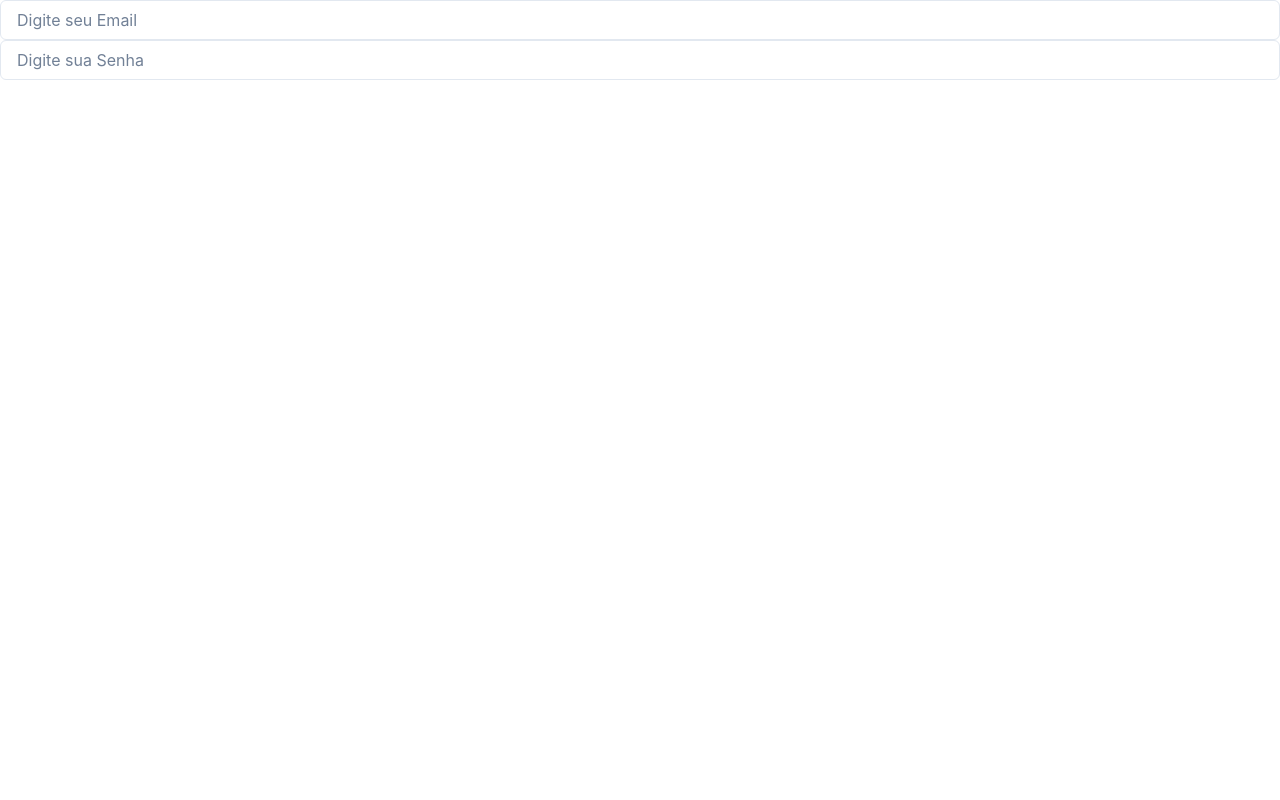
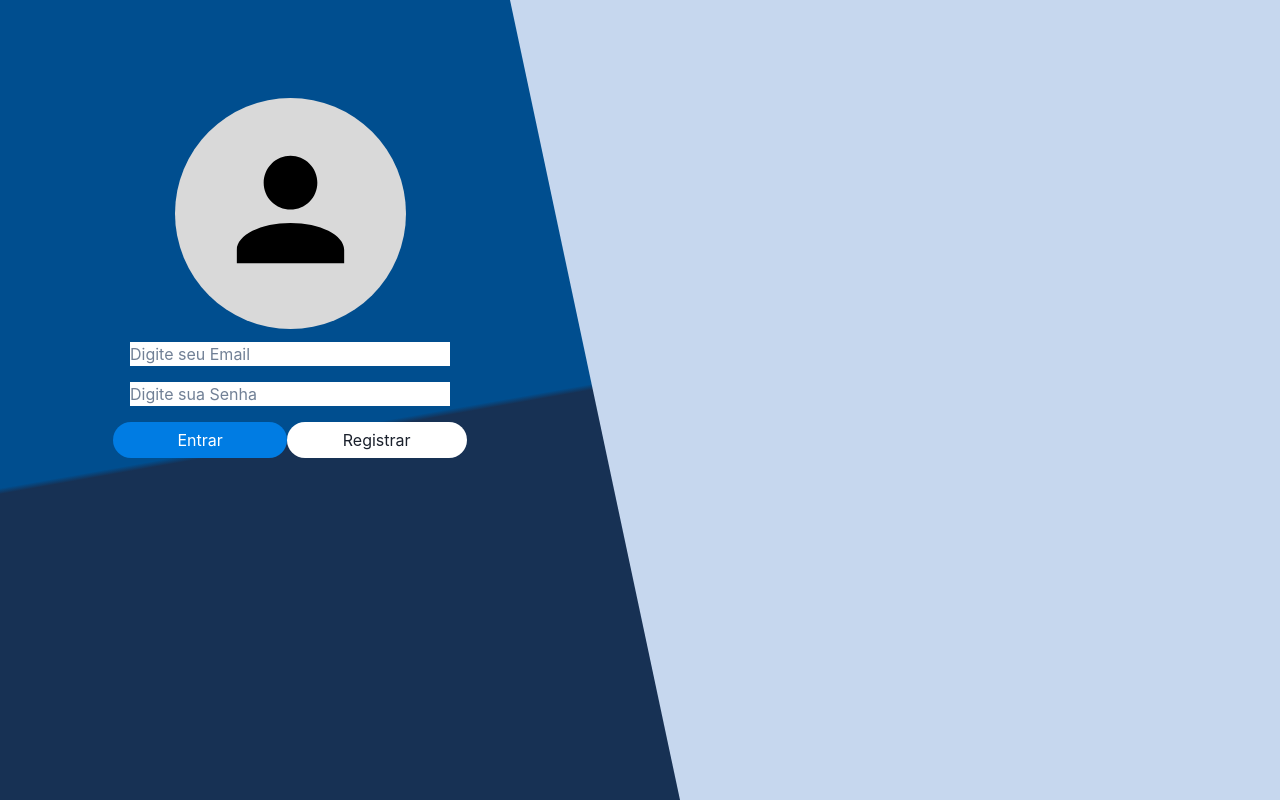
Before and after one commit to ChristianRomao/Organize-tcc, a React (Create React App) app: page / in a window 1280 px wide. Built offline with nearby package versions, Linux system fonts and the light colour scheme.

Commit message:
container-left-login

```diff
--- a/src/pages/LoginPage.css
+++ b/src/pages/LoginPage.css
@@ -1,3 +1,57 @@
-body {
-    background-color: #C6D7EE;
+:root {
+    --cor-fundo: #C6D7EE;
 }
+
+.body {
+    display: flex;
+    width: 100vw;
+    height: 100vh;
+    background-color: var(--cor-fundo);
+}
+
+.container-left {
+    width: 680px;
+    clip-path: polygon(0% 0%, 75% 0%, 100% 100%, 100% 100%, 0% 100%);
+    background: linear-gradient(-10deg, #173154 46.28%, #004E8F 46.92%);
+    padding: 20px;
+    display: flex;
+    flex-direction: column;
+    justify-content: center;
+    align-items: center;
+    padding-right: 120px;
+}
+
+.container-icon{
+    position: fixed;
+    margin: 140px 80px 514px 80px;
+}
+
+.box-input {
+    display: flex;
+    flex-direction: column;
+    gap: 16px;
+    margin-bottom: 16px;
+    width: 20rem;
+}
+
+.loginBT {
+    background-color: #007CE3;
+    color: white;
+    padding: 0.4rem 4rem 0.4rem 4rem;
+    border-radius: 20px;
+    transition: 0.2s;
+}.loginBT:hover {
+    background-color: #78c2ff;
+    color: black;
+    transition: 0.2s;
+}
+
+.registerBT {
+    padding: 0.4rem 3.5rem 0.4rem 3.5rem;
+    background-color: white;
+    border-radius: 20px;
+    transition: 0.2s;
+}.registerBT:hover {
+    background-color: rgb(189, 189, 189);
+    transition: 0.2s;
+}
--- a/src/pages/LoginPage.jsx
+++ b/src/pages/LoginPage.jsx
@@ -1,12 +1,30 @@
-import { Box, Card, Input, Stack } from '@chakra-ui/react';
+import {  Input } from '@chakra-ui/react';
 import './LoginPage.css';
 
 const LoginPage = () => {
     return (
-        <div className='body'>
-            <Input type='email' placeholder='Digite seu Email'/>
-            <Input type='password' placeholder='Digite sua Senha'/>
-        </div>
+        <div className="body">
+            <div className="container-left">
+                <div className="container-icon">
+                    <svg width="231" height="231" viewBox="0 0 231 231" fill="none" xmlns="http://www.w3.org/2000/svg">
+                        <circle cx="115.5" cy="115.5" r="115.5" fill="#D9D9D9"/>
+                        <path d="M115.5 57.8333C122.617 57.8333 129.442 60.6604 134.474 65.6926C139.506 70.7249 142.333 77.55 142.333 84.6667C142.333 91.7833 139.506 98.6085 134.474 103.641C129.442 108.673 122.617 111.5 115.5 111.5C108.383 111.5 101.558 108.673 96.5259 103.641C91.4937 98.6085 88.6666 91.7833 88.6666 84.6667C88.6666 77.55 91.4937 70.7249 96.5259 65.6926C101.558 60.6604 108.383 57.8333 115.5 57.8333ZM115.5 124.917C145.151 124.917 169.167 136.925 169.167 151.75V165.167H61.8333V151.75C61.8333 136.925 85.8491 124.917 115.5 124.917Z" fill="black"/>
+                    </svg>
+                </div>
+
+                <div className='box-input'>
+                    <input type='email' placeholder='Digite seu Email'/>
+                    <input type='password' placeholder='Digite sua Senha'/>
+                </div>
+                <div className='container-btn'>
+                    <button className='loginBT' type='button'>Entrar</button>
+                    <button className='registerBT' type='button'>Registrar</button>
+                </div>
+            </div>
+            <div className="container-right ">
+
+            </div>
+      </div>
     );
 }
 
```
